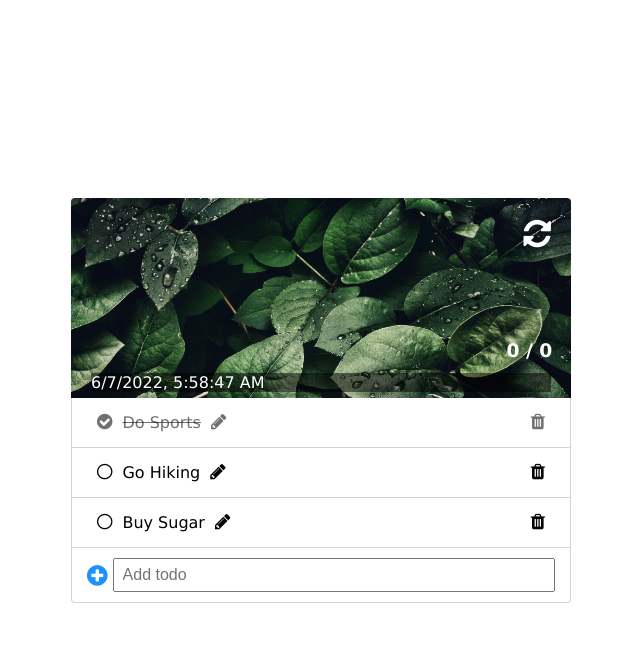
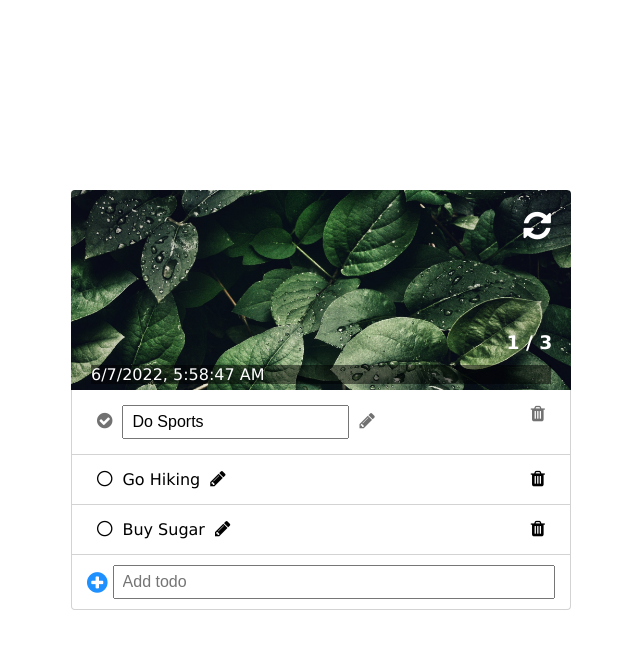
Before and after one commit to Stasysj/type8-react-06-props-forms-todo, a React (Create React App) app: page / in a window 1280 px wide. Both pictures are taken after a click on the button 537 px from the left and 421 px from the top of the page. Shown: the top 648 px of the page, without its empty margins (319-959 px from the left). Built offline with nearby package versions, Linux system fonts and the light colour scheme.

Commit message:
todo all ok

```diff
--- a/src/TodoApp/Header/Header.jsx
+++ b/src/TodoApp/Header/Header.jsx
@@ -1,10 +1,15 @@
-function Header() {
+import Icon from '../UI/Icon';
+
+function Header(props) {
   return (
     <header>
       <div className='clear'>
-        <i id='reset' className='fa fa-refresh'></i>
+        <Icon icon='fa-refresh' onClick={props.onResetTodo} />
+        {/* <i id='reset' className='fa fa-refresh'></i> */}
       </div>
-      <h3 className='done-todo-count'>0 / 0</h3>
+      <h3 className='done-todo-count'>
+        {props.doneTodos} / {props.total}
+      </h3>
       <p id='date' className='date'>
         {new Date().toLocaleString()}
       </p>
--- a/src/TodoApp/SingleTodo/SingleTodo.jsx
+++ b/src/TodoApp/SingleTodo/SingleTodo.jsx
@@ -1,18 +1,40 @@
 import { useState } from 'react';
 import Icon from '../UI/Icon';
 
-function SingleTodo({ id, title, isDone: isDoneProp, onDelete, onToggle }) {
+function SingleTodo({ id, title, isDone: isDoneProp, onDelete, onToggle, onUpdateTodo }) {
   // kai paspaudziu ant rutulioko ikoneles iskonsolinu "paspaudei"
   // kai paspaudziu ant <i className={`fa fa-home`} aria-hidden='true'></i> iskonsolinu "paspaudei"
+  const [isEditOn, setIsEditOn] = useState(false);
+  const [editedTitle, setEditedTitle] = useState(title);
 
+  function singleTodoEdit() {
+    if (isEditOn === false) {
+      setIsEditOn(true);
+      // return;
+    }
+    if (isEditOn === true) {
+      setIsEditOn(false);
+      onUpdateTodo(id, editedTitle);
+    }
+    // setIsEditOn((prevState) => !prevState);
+  }
   return (
     <li className={isDoneProp === true ? 'item line-through' : 'item'}>
       <Icon
         onClick={() => onToggle(id)}
         icon={isDoneProp === true ? 'fa-check-circle' : 'fa-circle-thin'}
       />
-      <span className='text'>{title}</span>
-      <Icon icon='fa-pencil' />
+      {isEditOn === false ? (
+        <span className='text'>{title}</span>
+      ) : (
+        <input
+          onChange={(event) => setEditedTitle(event.target.value)}
+          type='text'
+          value={editedTitle}
+        />
+      )}
+
+      <Icon onClick={singleTodoEdit} icon='fa-pencil' />
       <Icon onClick={() => onDelete(id)} icon='fa-trash' />
     </li>
   );
--- a/src/TodoApp/TodoApp.jsx
+++ b/src/TodoApp/TodoApp.jsx
@@ -55,20 +55,43 @@ function TodoApp() {
     console.log('filtered ===', filtered);
     setMainTodoArray(filtered);
   }
+  function handleUpdateTodo(updaTodoIf, udatedTitle) {
+    console.log('Editinam', updaTodoIf, udatedTitle);
+    // const mainTodoArrayCopy = mainTodoArray.map((tObj) => {
+    //   return { ...tObj };
+    // });
+    // const found = mainTodoArrayCopy.find((tObj) => tObj.id === updaTodoIf);
+    setMainTodoArray((prevMainTodArr) =>
+      prevMainTodArr.map((tObj) => {
+        if (tObj.id === updaTodoIf) {
+          return { ...tObj, title: udatedTitle };
+        }
+        return { ...tObj };
+      })
+    );
+  }
+
+  function handleResetTodo() {
+    setMainTodoArray([]);
+  }
   /** 1 / 5
    * {done: 1
    *  total: 5
    * }
    */
-  function doneNotDoneTodos() {}
+  // compiuted properties
+  // function doneNotDoneTodos() {}
+  // const doneTodos = mainTodoArray.filter((tObj) => tObj.isDone === true).length;
+  const doneTodos = mainTodoArray.filter(({ isDone }) => isDone).length;
   return (
     <div className='container'>
-      <Header />
+      <Header onResetTodo={handleResetTodo} total={mainTodoArray.length} doneTodos={doneTodos} />
       <TodoList
         todos={mainTodoArray}
         onAddTodo={handleAddTodo}
         onTogleTodo={handleToggleTodo}
         onDelete={handleDelete}
+        onUpdateTodo={handleUpdateTodo}
       />
     </div>
   );
--- a/src/TodoApp/TodoList/TodoList.jsx
+++ b/src/TodoApp/TodoList/TodoList.jsx
@@ -22,6 +22,7 @@ function TodoList(props) {
             {...tObj}
             onDelete={props.onDelete}
             onToggle={props.onTogleTodo}
+            onUpdateTodo={props.onUpdateTodo}
           />
         ))}
       </ul>
--- a/src/TodoApp/UI/Icon.jsx
+++ b/src/TodoApp/UI/Icon.jsx
@@ -1,5 +1,5 @@
 function Icon({ icon, onClick }) {
-  return <i onClick={onClick} className={`fa ${icon}`} aria-hidden='true'></i>;
+  return <i role='button' onClick={onClick} className={`fa ${icon}`} aria-hidden='true'></i>;
 }
 
 export default Icon;
```
